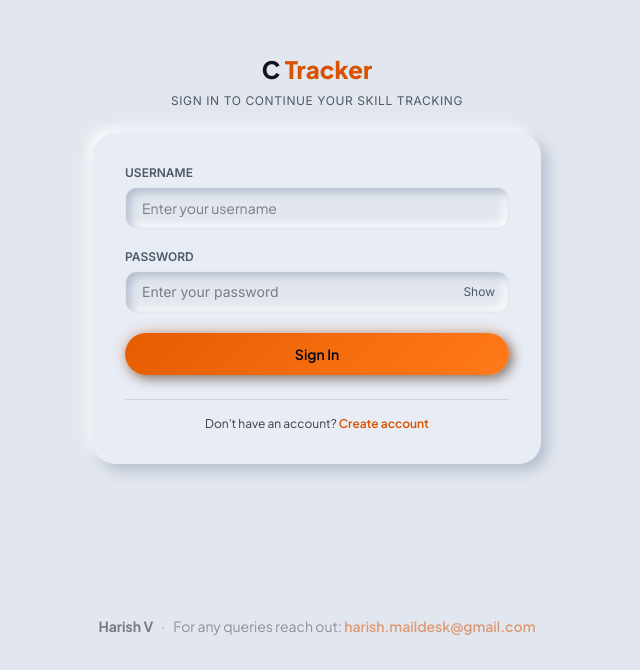
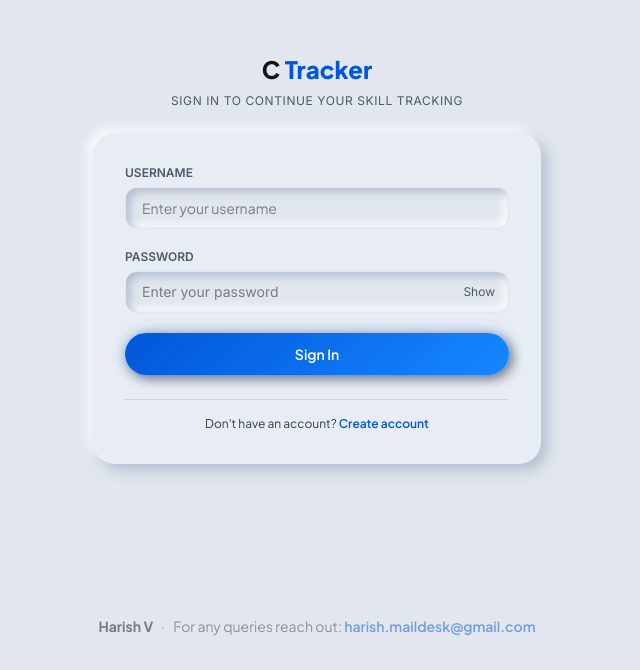
Before and after one commit to harishzen7-ux/c-tracker, a React (Vite) app: page /login in a window 1280 px wide. Shown: the part 130-800 px from the top of the page, without its empty margins (323-963 px from the left). Built offline with nearby package versions, Linux system fonts and the light colour scheme; no server answers.

Commit message:
update 1.2.3

```diff
--- a/src/components/code/CodingArena.tsx
+++ b/src/components/code/CodingArena.tsx
@@ -215,7 +215,10 @@ export const CodingArena: React.FC<CodingArenaProps> = ({
       try {
         const reducedMotion = window.matchMedia('(prefers-reduced-motion: reduce)').matches;
         if (!reducedMotion) {
-          const colors = ['#FF7A1A', '#22c55e', '#38bdf8', '#fbbf24'];
+          const accent = getComputedStyle(document.documentElement)
+            .getPropertyValue('--neu-accent')
+            .trim();
+          const colors = [accent, '#22c55e', '#38bdf8', '#fbbf24'];
           confetti({
             particleCount: 90,
             spread: 78,
--- a/src/components/common/NeuButton.tsx
+++ b/src/components/common/NeuButton.tsx
@@ -27,7 +27,7 @@ export const NeuButton: React.FC<NeuButtonProps> = ({
 
   const variantClasses = {
     primary:
-      'neu-orange-gradient text-slate-950 font-semibold shadow-[4px_4px_12px_rgba(0,0,0,0.4),-3px_-3px_8px_rgba(255,255,255,0.06),0_0_14px_var(--neu-accent-glow)] hover:brightness-105 active:shadow-[inset_2px_2px_5px_rgba(0,0,0,0.5)] active:scale-[0.98]',
+      'neu-orange-gradient text-white dark:text-slate-950 font-semibold shadow-[4px_4px_12px_rgba(0,0,0,0.4),-3px_-3px_8px_rgba(255,255,255,0.06),0_0_14px_var(--neu-accent-glow)] hover:brightness-105 active:shadow-[inset_2px_2px_5px_rgba(0,0,0,0.5)] active:scale-[0.98]',
     secondary:
       'neu-raised text-[var(--neu-text-primary)] font-medium hover:text-[var(--neu-accent)] active:neu-inset active:scale-[0.98]',
     inset:
--- a/src/components/common/NeuIconButton.tsx
+++ b/src/components/common/NeuIconButton.tsx
@@ -33,7 +33,7 @@ export const NeuIconButton: React.FC<NeuIconButtonProps> = ({
   if (variant === 'inset' || active) {
     variantStyle = 'neu-inset text-[var(--neu-accent)] shadow-[inset_2px_2px_5px_var(--neu-shadow-dark),inset_-2px_-2px_5px_var(--neu-shadow-light)]';
   } else if (variant === 'primary') {
-    variantStyle = 'neu-orange-gradient text-slate-950 font-bold shadow-[0_0_12px_var(--neu-accent-glow)] hover:brightness-105 active:scale-95';
+    variantStyle = 'neu-orange-gradient text-white dark:text-slate-950 font-bold shadow-[0_0_12px_var(--neu-accent-glow)] hover:brightness-105 active:scale-95';
   }
 
   const glowStyle = (glow || active) ? 'shadow-[0_0_12px_var(--neu-accent-glow)] border border-[var(--neu-accent)]/30' : '';
--- a/src/components/common/NeuRing.tsx
+++ b/src/components/common/NeuRing.tsx
@@ -31,7 +31,7 @@ export const NeuRing: React.FC<NeuRingProps> = ({
   }[color];
 
   const glowShadow = {
-    orange: 'drop-shadow(0 0 6px rgba(255,122,26,0.5))',
+    orange: 'drop-shadow(0 0 6px var(--neu-accent-glow))',
     green: 'drop-shadow(0 0 6px rgba(34,197,94,0.5))',
     red: 'drop-shadow(0 0 6px rgba(239,68,68,0.5))',
   }[color];
@@ -56,8 +56,8 @@ export const NeuRing: React.FC<NeuRingProps> = ({
       >
         <defs>
           <linearGradient id="orangeRingGrad" x1="0%" y1="0%" x2="100%" y2="100%">
-            <stop offset="0%" stopColor="#FF9A45" />
-            <stop offset="100%" stopColor="#FF7A1A" />
+            <stop offset="0%" stopColor="var(--neu-accent-light)" />
+            <stop offset="100%" stopColor="var(--neu-accent)" />
           </linearGradient>
         </defs>
         {/* Track */}
--- a/src/components/common/ThemeSelector.tsx
+++ b/src/components/common/ThemeSelector.tsx
@@ -7,38 +7,34 @@ interface ThemeSelectorProps {
 }
 
 export const ThemeSelector: React.FC<ThemeSelectorProps> = ({ theme, onChange }) => (
-  <div
-    role="radiogroup"
-    aria-label="Color theme"
-    className="inline-flex items-center gap-1 rounded-xl neu-inset p-1"
+  <button
+    type="button"
+    role="switch"
+    aria-checked={theme === 'dark'}
+    aria-label={`Switch to ${theme === 'light' ? 'dark' : 'light'} mode`}
+    onClick={() => onChange(theme === 'light' ? 'dark' : 'light')}
+    className="group relative inline-flex h-9 w-[72px] shrink-0 cursor-pointer items-center rounded-full border border-black/5 bg-white p-1 shadow-[inset_0_1px_3px_rgba(0,0,0,0.12)] transition-colors duration-200 dark:border-white/10 dark:bg-black dark:shadow-[inset_0_1px_3px_rgba(255,255,255,0.12)] focus-visible:outline focus-visible:outline-2 focus-visible:outline-offset-2 focus-visible:outline-[var(--neu-accent)]"
   >
-    <label className="cursor-pointer">
-      <input
-        className="peer sr-only"
-        type="radio"
-        name="color-theme"
-        value="light"
-        checked={theme === 'light'}
-        onChange={() => onChange('light')}
-      />
-      <span className="flex h-8 w-9 items-center justify-center rounded-lg text-[var(--neu-text-muted)] transition-colors hover:text-[var(--neu-text-primary)] peer-checked:bg-[var(--neu-base)] peer-checked:text-amber-500 peer-checked:shadow-sm peer-focus-visible:outline peer-focus-visible:outline-2 peer-focus-visible:outline-[var(--neu-accent)]">
-        <Sun size={15} aria-hidden="true" />
-        <span className="sr-only">Light theme</span>
-      </span>
-    </label>
-    <label className="cursor-pointer">
-      <input
-        className="peer sr-only"
-        type="radio"
-        name="color-theme"
-        value="dark"
-        checked={theme === 'dark'}
-        onChange={() => onChange('dark')}
-      />
-      <span className="flex h-8 w-9 items-center justify-center rounded-lg text-[var(--neu-text-muted)] transition-colors hover:text-[var(--neu-text-primary)] peer-checked:bg-[var(--neu-base)] peer-checked:text-[var(--neu-accent)] peer-checked:shadow-sm peer-focus-visible:outline peer-focus-visible:outline-2 peer-focus-visible:outline-[var(--neu-accent)]">
-        <Moon size={15} aria-hidden="true" />
-        <span className="sr-only">Dark theme</span>
-      </span>
-    </label>
-  </div>
+    <Sun
+      size={16}
+      aria-hidden="true"
+      className="absolute left-[10px] text-[var(--neu-text-muted)]"
+    />
+    <Moon
+      size={16}
+      aria-hidden="true"
+      className="absolute right-[10px] text-[var(--neu-text-muted)]"
+    />
+    <span
+      className={`absolute left-1 top-1 flex h-7 w-7 items-center justify-center rounded-full border border-black/5 bg-[var(--neu-surface)] text-[var(--neu-accent)] shadow-[0_2px_5px_rgba(0,0,0,0.16)] transition-[transform,background-color,color,box-shadow] duration-200 ease-out group-hover:bg-[var(--neu-accent)] group-hover:text-white dark:border-white/10 dark:shadow-[0_2px_5px_rgba(0,0,0,0.4)] ${
+        theme === 'dark' ? 'translate-x-9' : ''
+      }`}
+    >
+      {theme === 'light' ? (
+        <Sun size={16} aria-hidden="true" />
+      ) : (
+        <Moon size={16} aria-hidden="true" />
+      )}
+    </span>
+  </button>
 );
--- a/src/components/mcq/MCQCheck.tsx
+++ b/src/components/mcq/MCQCheck.tsx
@@ -135,11 +135,17 @@ export const MCQCheck: React.FC<MCQCheckProps> = ({ mcqs, topicId, onScoreSaved
     // Trigger celebration if score >= 80%
     if ((correctCount / questions.length) >= 0.8) {
       try {
+        const accent = getComputedStyle(document.documentElement)
+          .getPropertyValue('--neu-accent')
+          .trim();
+        const accentLight = getComputedStyle(document.documentElement)
+          .getPropertyValue('--neu-accent-light')
+          .trim();
         confetti({
           particleCount: 80,
           spread: 70,
           origin: { y: 0.6 },
-          colors: ['#FF7A1A', '#FF9A45', '#22c55e', '#ffffff'],
+          colors: [accent, accentLight, '#22c55e', '#ffffff'],
         });
       } catch (e) {
         // confetti safe
--- a/src/index.css
+++ b/src/index.css
@@ -53,9 +53,9 @@
     --neu-surface-hover: #eff3fa;
     --neu-shadow-dark: rgba(160, 175, 195, 0.75);
     --neu-shadow-light: rgba(255, 255, 255, 0.95);
-    --neu-accent: #d85200; /* Deep high contrast amber-orange on light */
-    --neu-accent-light: #ea580c;
-    --neu-accent-glow: rgba(216, 82, 0, 0.35);
+    --neu-accent: #0057d9;
+    --neu-accent-light: #1687ff;
+    --neu-accent-glow: rgba(0, 87, 217, 0.35);
     --neu-text-primary: #0f141c; /* Deep rich near-black for 14:1 contrast */
     --neu-text-secondary: #333d4b; /* Crisp dark slate for 8:1 contrast */
     --neu-text-muted: #4e5969; /* Legible muted dark slate */
@@ -81,7 +81,7 @@
     --code-box-bg: #f5f7fa;
     --code-box-border: rgba(0, 0, 0, 0.12);
     --code-box-text: #0f172a;
-    --code-box-keyword: #c2410c;
+    --code-box-keyword: #0057d9;
     --code-box-string: #15803d;
 
     color: var(--neu-text-primary);
@@ -175,7 +175,11 @@
 }
 
 html.light .neu-orange-gradient {
-  background: linear-gradient(135deg, #e65c00 0%, #FF7A1A 100%);
+  background: linear-gradient(135deg, var(--neu-accent) 0%, var(--neu-accent-light) 100%);
+}
+
+html.light .begin-cta {
+  color: #fff;
 }
 
 @media (prefers-reduced-motion: reduce) {
--- a/src/pages/DashboardPage.tsx
+++ b/src/pages/DashboardPage.tsx
@@ -198,7 +198,7 @@ export const DashboardPage: React.FC = () => {
 
         <Link
           to="/getting-started"
-          className="group relative flex flex-col items-center justify-between gap-6 overflow-hidden rounded-[24px] border border-[var(--neu-accent)]/30 bg-gradient-to-r from-[var(--neu-accent)]/8 via-[var(--neu-surface)] to-[var(--neu-accent)]/5 p-6 shadow-[0_12px_36px_rgba(0,0,0,0.12)] transition-all duration-300 hover:-translate-y-1 hover:border-[var(--neu-accent)]/50 hover:shadow-[0_18px_42px_rgba(255,122,26,0.2)] focus-visible:outline-none focus-visible:ring-2 focus-visible:ring-[var(--neu-accent)] focus-visible:ring-offset-2 focus-visible:ring-offset-[var(--neu-base)] sm:flex-row sm:gap-8 sm:p-7"
+          className="group relative flex flex-col items-center justify-between gap-6 overflow-hidden rounded-[24px] border border-[var(--neu-accent)]/30 bg-gradient-to-r from-[var(--neu-accent)]/8 via-[var(--neu-surface)] to-[var(--neu-accent)]/5 p-6 shadow-[0_12px_36px_rgba(0,0,0,0.12)] transition-all duration-300 hover:-translate-y-1 hover:border-[var(--neu-accent)]/50 hover:shadow-[0_18px_42px_var(--neu-accent-glow)] focus-visible:outline-none focus-visible:ring-2 focus-visible:ring-[var(--neu-accent)] focus-visible:ring-offset-2 focus-visible:ring-offset-[var(--neu-base)] sm:flex-row sm:gap-8 sm:p-7"
         >
           <span className="pointer-events-none absolute -right-10 -top-16 h-48 w-48 rounded-full bg-[var(--neu-accent)]/5 blur-3xl transition-colors duration-300 group-hover:bg-[var(--neu-accent)]/10" />
           <span className="relative flex-1 text-center sm:text-left">
@@ -212,7 +212,7 @@ export const DashboardPage: React.FC = () => {
                 Get the essentials, explore what C can do, and find your first steps in the curriculum.
               </span>
           </span>
-          <span className="begin-cta relative inline-flex min-h-[54px] min-w-[210px] shrink-0 items-center justify-center gap-2 rounded-full px-8 text-sm font-bold shadow-[0_8px_24px_rgba(255,122,26,0.24)] transition-transform duration-200 group-hover:scale-[1.03] sm:min-h-[60px] sm:text-base">
+          <span className="begin-cta relative inline-flex min-h-[54px] min-w-[210px] shrink-0 items-center justify-center gap-2 rounded-full px-8 text-sm font-bold shadow-[0_8px_24px_var(--neu-accent-glow)] transition-transform duration-200 group-hover:scale-[1.03] sm:min-h-[60px] sm:text-base">
             <span>Where you begin</span>
             <span aria-hidden="true">→</span>
           </span>
```
Also changed, not shown: src/components/code/MonacoEditorWrapper.tsx (+6 -6 lines), src/components/common/NeuDropdown.tsx (+34 -9 lines), src/components/dashboard/UserProfileCard.tsx (+8 -4 lines).
